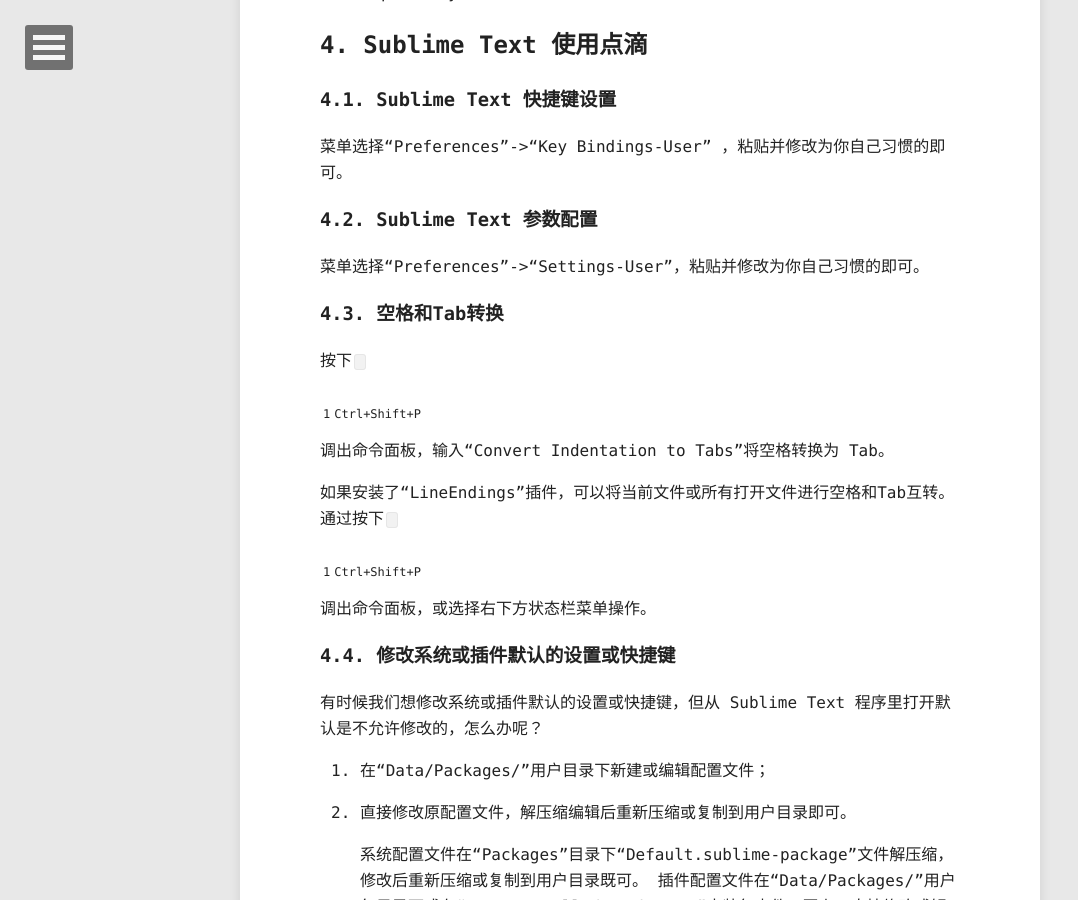
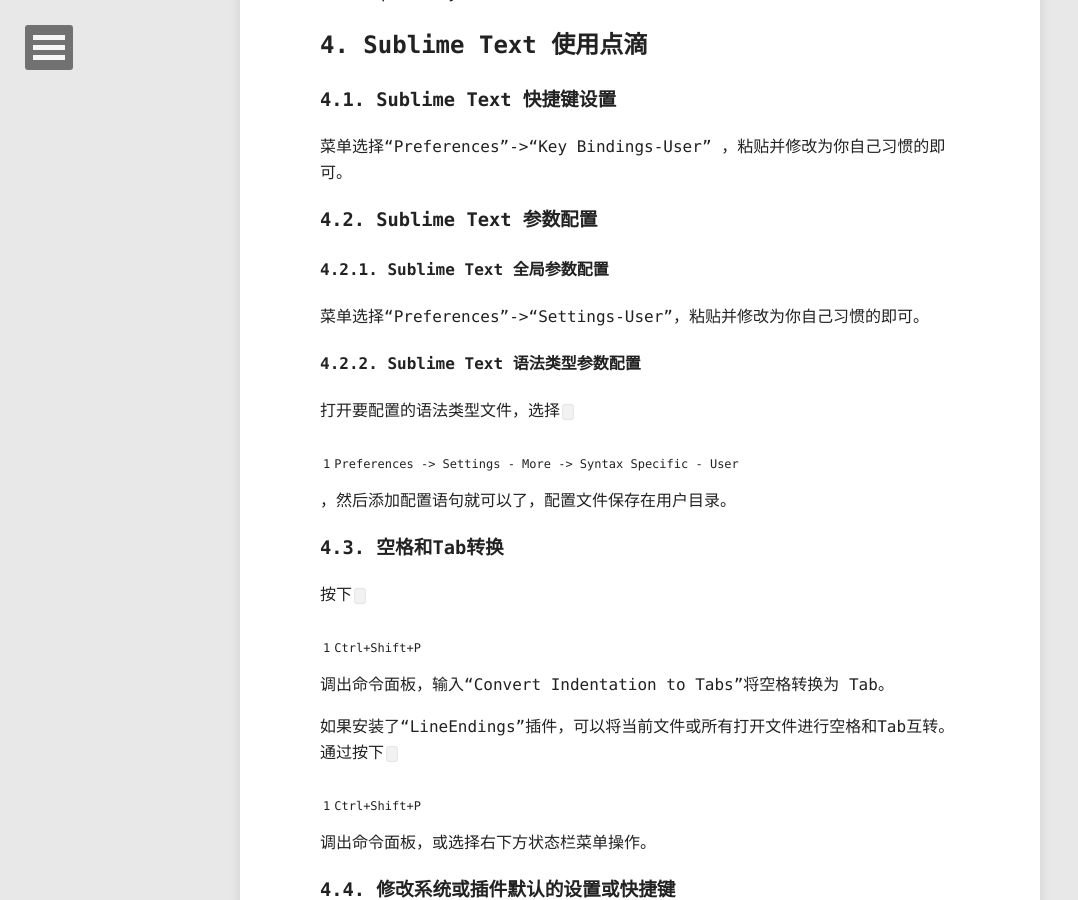
Before and after one commit to idxuan/idxuan.github.io, a Jekyll site: the page built from _posts/software/2014-01-18-learning-and-using-sublimetext.md, in a window 1280 px wide and 900 px high, scrolled down 8021 px. Shown: the whole window, without its empty margins (0-1078 px from the left). Built offline with Jekyll 4.4.1, drawn with Linux system fonts in a browser that asks for light colours; nearby versions of some CDN libraries; Markdown is read by kramdown in place of the engine named in the settings; comment, search, counter and statistics services are not loaded; some of the changed text lies outside the part shown.

Commit message:
m sublime 4.2

```diff
--- a/_posts/software/2014-01-18-learning-and-using-sublimetext.md
+++ b/_posts/software/2014-01-18-learning-and-using-sublimetext.md
@@ -267,7 +267,13 @@
 
 ### 4.2. Sublime Text 参数配置
 
+#### 4.2.1. Sublime Text 全局参数配置
+
 菜单选择“Preferences”->“Settings-User”，粘贴并修改为你自己习惯的即可。
+
+#### 4.2.2. Sublime Text 语法类型参数配置
+
+打开要配置的语法类型文件，选择 `Preferences -> Settings - More -> Syntax Specific - User`，然后添加配置语句就可以了，配置文件保存在用户目录。
 
 ### 4.3. 空格和Tab转换
 
```
Also changed, not shown: other parts of _posts/software/2014-01-18-learning-and-using-sublimetext.md (+0 -4 lines).
